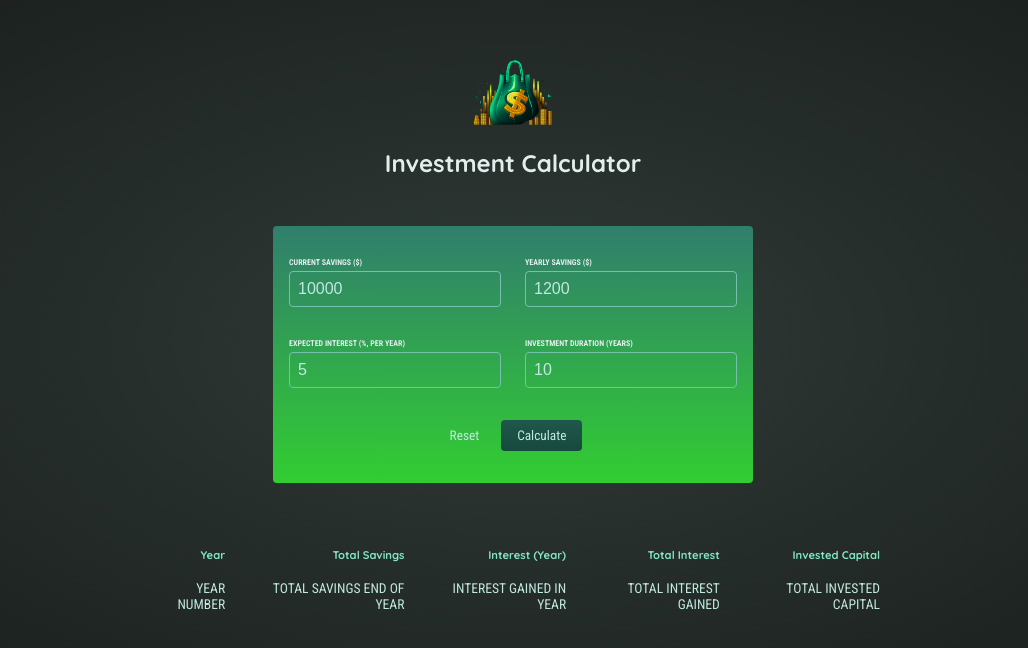
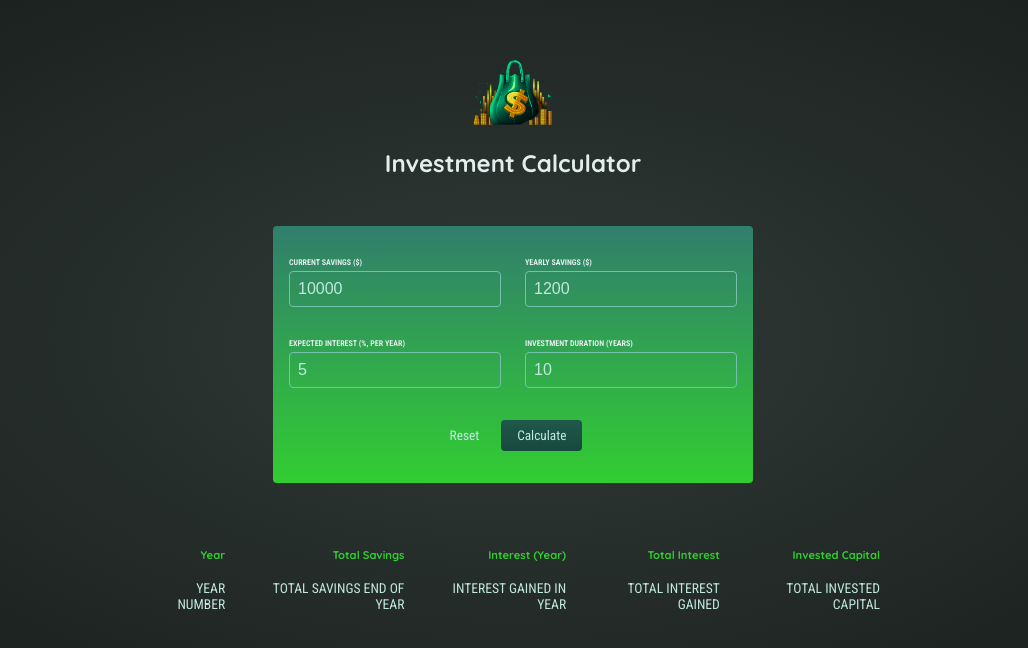
Before and after one commit to jtm2021/Investment_Calculator_React_Project, a React (Create React App) app: page / in a window 1280 px wide. Shown: the top 648 px of the page, without its empty margins (127-1155 px from the left). Built offline with nearby package versions, Linux system fonts and the light colour scheme.

Commit message:
Change result table heading style

```diff
--- a/src/index.css
+++ b/src/index.css
@@ -109,7 +109,8 @@ button:hover {
 
 .result thead {
   font-size: 0.7rem;
-  color: #83e6c0;
+  /* color: #83e6c0; */
+  color: limegreen;
 }
 
 .result tbody {
```
